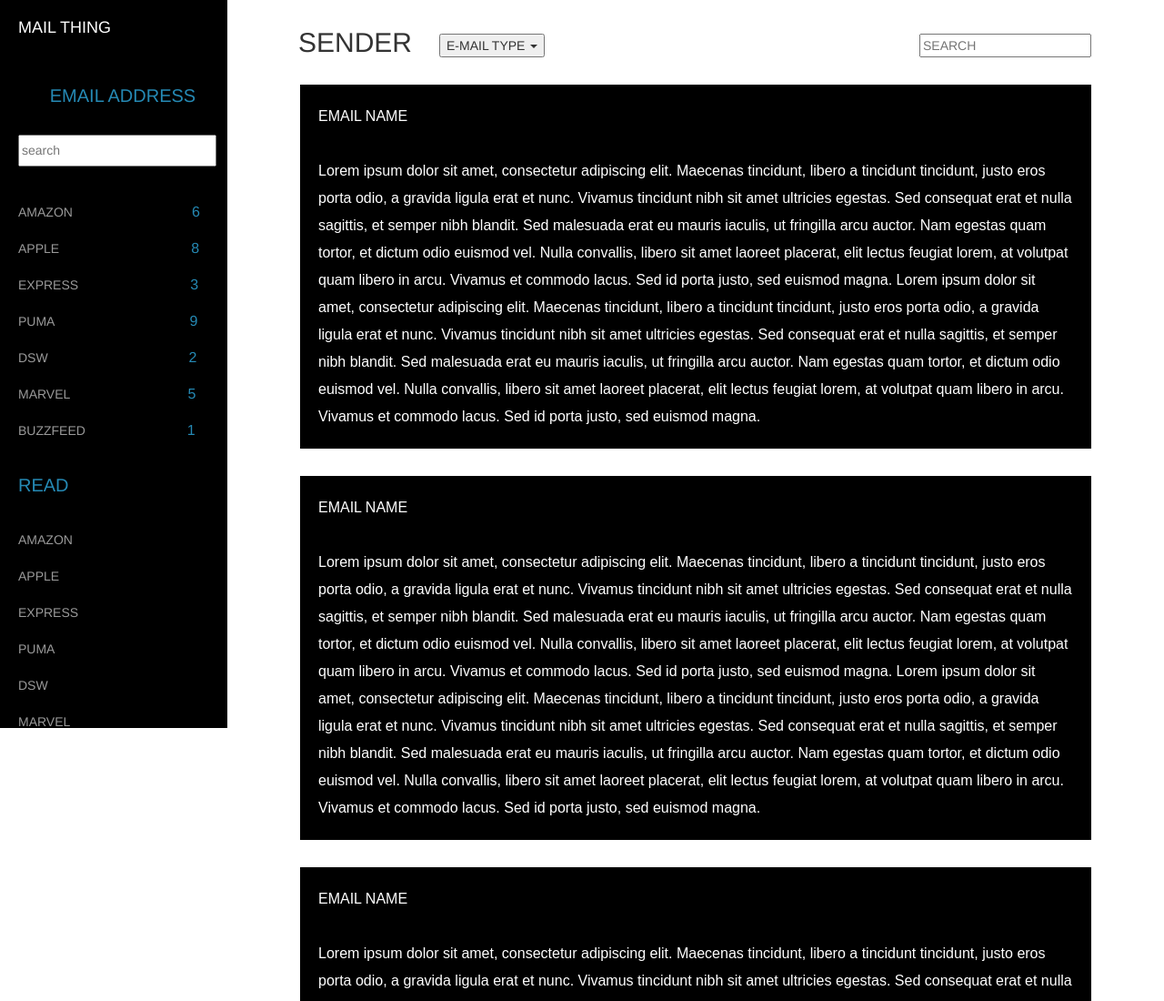
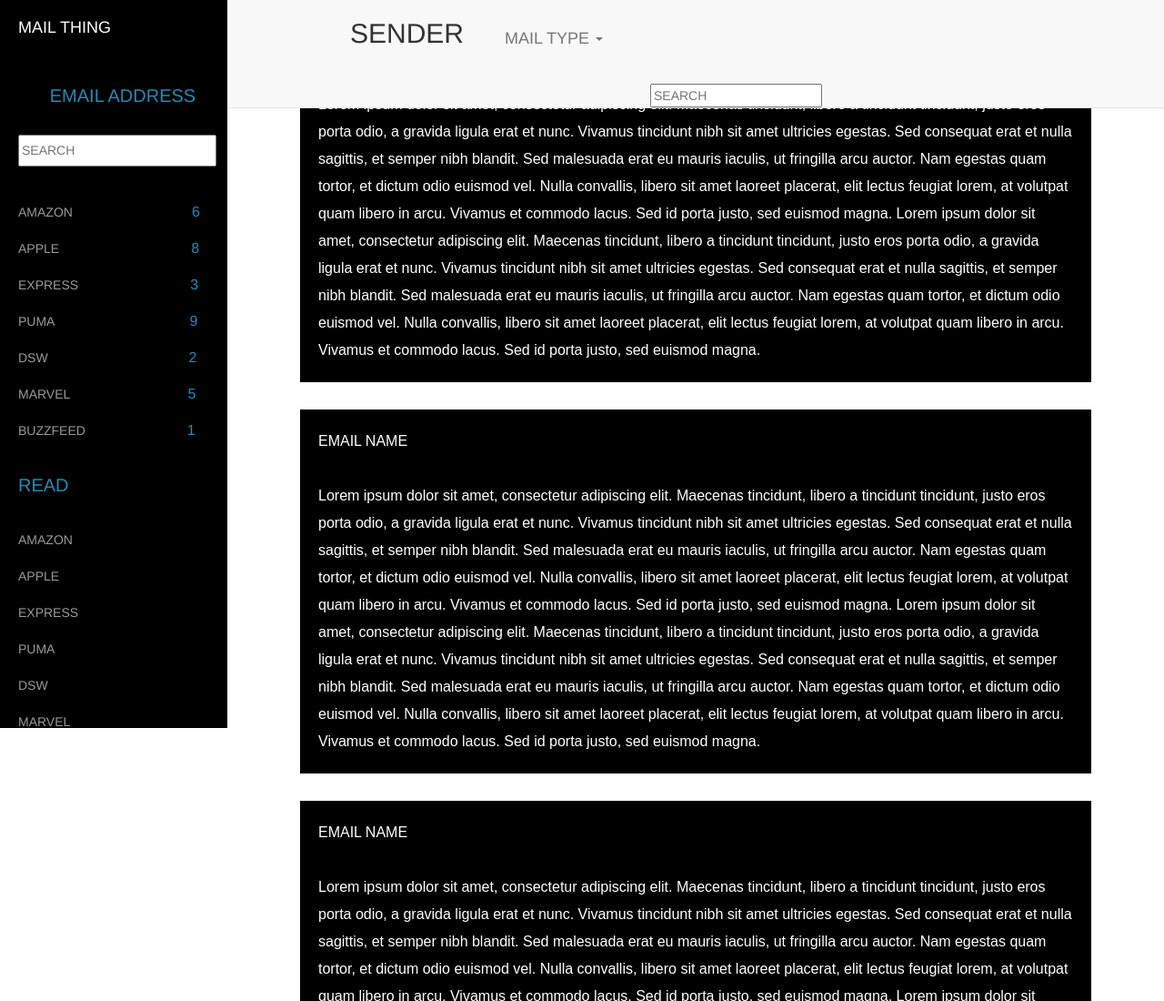
Before and after one commit to Rickisteiner/MailProject, a plain HTML site: page dashboard.html in a window 1280 px wide. Shown: the top 1100 px of the page at 91% size. Drawn offline with nearby package versions, Linux system fonts and the light colour scheme.

Commit message:
nav changes to dashboard

```diff
--- a/dashboard.html
+++ b/dashboard.html
@@ -28,7 +28,7 @@
                 </li>
 
                 <li>
-                    <input placeholder="search" id="search">
+                    <input placeholder="SEARCH" id="search">
                 </li>
 
                 <li>
@@ -87,20 +87,29 @@
         <div id="page-content-wrapper">
             <div class="container-fluid">
                 <div class="row">
-                	<div id="top">
-                    		<h4 id="sender">SENDER</h4>
-                    		<div class="dropdown" id="dropdown">
-                    			<button id="dLabel" type="button" data-toggle="dropdown" aria-haspopup="true" aria-expanded="false">E-MAIL TYPE
-                    				<span class="caret"></span>
-                    			</button>
-                    			<ul class="dropdown-menu" role="menu" aria-labelledby="dLabel">
-                    				<li id="stuff">SALES</li>
-                    				<li id="stuff">NEWS</li>
-                    				<li id="stuff">ACCOUNT</li>
+                    <nav class="navbar navbar-default navbar-fixed-top" id="nav">
+                        <div class="container-fluid">
+                            <div class="navbar-header">
+                                <div class="collapse navbar-collapse" id="bs-example-navbar-collapse-1">
+                                    <ul class="nav navbar-nav">
+                                        <li><h3 id="sender">SENDER</h3></li>
+                                        <li class="dropdown" id="dropdown">
+                                            <a href="#" class="dropdown-toggle" data-toggle="dropdown" role="button" aria-expanded="false">MAIL TYPE <span class="caret"></span></a>
+                                            <ul class="dropdown-menu" role="menu">
+                                                <li><a href="#">SALES</a></li>
+                                                <li class="divider"></li>
+                                                <li><a href="#">NEWS</a></li>
+                                                <li class="divider"></li>
+                                                <li><a href="#">ACCOUNT</a></li>
+                                                <li class="divider"></li>
                                             </ul>
-                    		</div>
-                    		<input placeholder="SEARCH" id="searchtop">
-                    	</div>
+                                        </li>
+                                    </ul>
+                                    <input type="text" placeholder="SEARCH" id="searchtop">
+                                </div><!-- /.navbar-collapse -->
+                            </div><!-- /.container-fluid -->
+                        </nav>
+
                         <div class="col-lg-12" id="content">
                             <div id="email">
                                 EMAIL NAME <br/>
@@ -135,15 +144,7 @@
                         </div>
                     </div>
                 </div>
-        </div>
-        <!-- /#page-content-wrapper -->
-
-
-
-
-
-
-
+            </div><!-- /#page-content-wrapper -->
         </div> <!-- closes container -->
 <!-- Bootstrap JS -->
 <script src="https://ajax.googleapis.com/ajax/libs/jquery/1.11.2/jquery.min.js"></script>
--- a/dashboardstyle.css
+++ b/dashboardstyle.css
@@ -1,28 +1,22 @@
+#nav {
+	margin-left: 250px;
+}
+
 #sender {
 	float: left;
 	font-size: 30px;
-	margin-left: 43px;
+	margin-left:120px;
 }
 
 #dropdown {
-	float: left;
 	margin-left: 30px;
 	margin-top: 17px;
-	margin-bottom: 30px;
-}
-
-#stuff {
-	text-align: center;
-}
-
-#stuff:hover {
-	background-color: #2589B4;
+	font-size: 18px;
 }
 
 #searchtop {
-	float: right;
-	margin-top: 17px;
-	margin-right: 45px;
+	margin-top: 25px;
+	margin-left: 450px;
 }
 
 #content {
```
Also changed, not shown: mailtailor-07_1024.png (deleted). Lines whose indentation alone changed are shown as unchanged.
